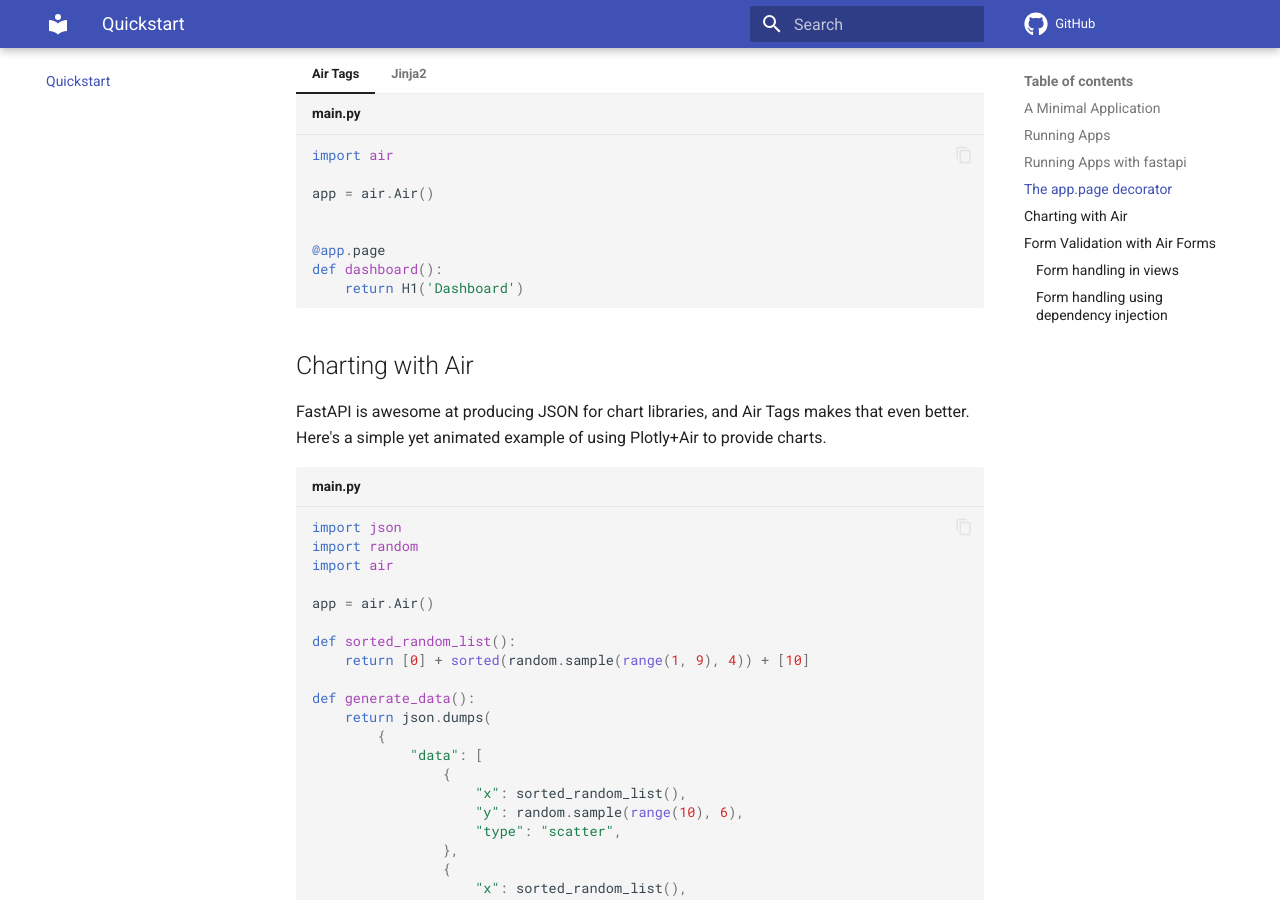
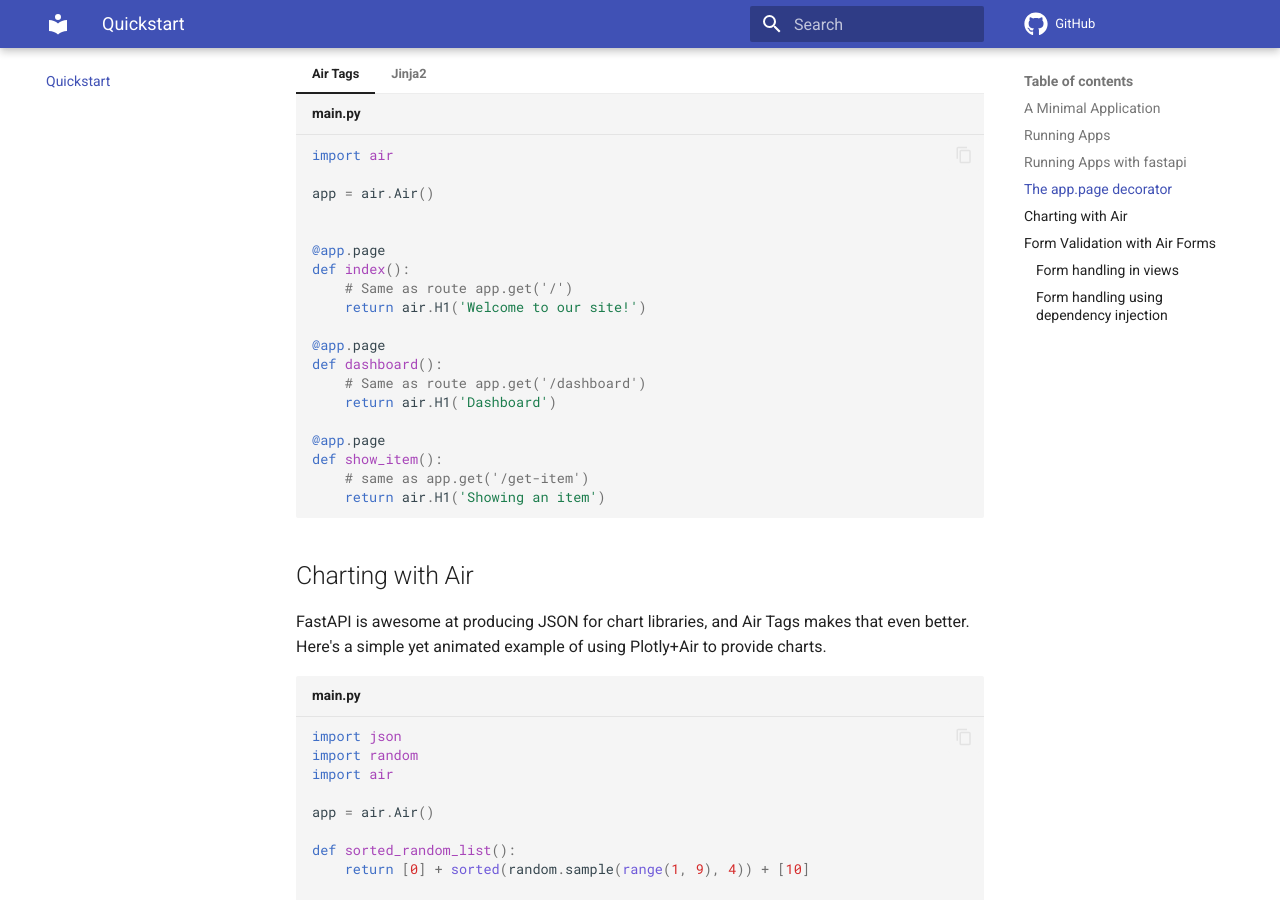
Before and after one commit to feldroy/air, an MkDocs documentation site: the page built from docs/quickstart.md, in a window 1280 px wide and 900 px high, scrolled down 1803 px. Built offline with MkDocs 1.6.1 and Material for MkDocs 9.7.7, drawn with Linux system fonts in a browser that asks for light colours; comment, search, counter and statistics services are not loaded; some of the changed text lies outside the part shown.

Commit message:
Fix most of the quickstart
Co-Authored-By: vanessapigwin <72374043+vanessapigwin@users.noreply.github.com>

````diff
--- a/docs/quickstart.md
+++ b/docs/quickstart.md
@@ -108,8 +108,19 @@ For simple HTTP GET requests, Air provides the handy `@app.page` shortcut.
 
 
     @app.page
+    def index():
+        # Same as route app.get('/')
+        return air.H1('Welcome to our site!')
+
+    @app.page
     def dashboard():
-        return H1('Dashboard')
+        # Same as route app.get('/dashboard')
+        return air.H1('Dashboard')
+
+    @app.page
+    def show_item():
+        # same as app.get('/get-item')
+        return air.H1('Showing an item')
     ```
 
 
@@ -237,26 +248,24 @@ Built on pydantic's `BaseModel`, the `air.AirForm` class is used to validate dat
     class CheeseForm(air.AirForm):
         model = CheeseModel
 
-
     @app.page
-    async def cheese():
-        return air.Html(
+    async def index():
+        return air.layouts.mvpcss(
             air.H1("Cheese Form"),
             air.Form(
-                air.Input(name="name"),
-                air.Input(name="age", type="number"),
+                air.Input(name="name", placeholder='name of cheese'),
+                air.Input(name="age", type="number", placeholder='age'),
                 air.Button("Submit", type="submit"),
                 method="post",
                 action="/cheese-info",
             ),
         )
 
-
     @app.post("/cheese-info")
     async def cheese_info(request: Request):
-        cheese = await CheeseForm.validate(request)
+        cheese = await CheeseForm.from_request(request)
         if cheese.is_valid:
-            return air.Html(air.H1(cheese.data.name))
+            return air.Html(air.H1(f'{cheese.data.name} age {cheese.data.age}'))
         return air.Html(air.H1(f"Errors {len(cheese.errors)}"))
     ```
 
@@ -292,15 +301,15 @@ Built on pydantic's `BaseModel`, the `air.AirForm` class is used to validate dat
 
     @app.post("/cheese-info")
     async def cheese_info(request: Request):
-        cheese = await CheeseForm.validate(request)
+        cheese = await CheeseForm.from_request(request)
         return jinja(request, name="cheese_info.html", cheese=cheese)
     ```
 
     ```jinja title="templates/cheese_form.html"
     <h1>Cheese Form</h1>
     <form method="post" action="/cheese-info">
-      <input name="name">
-      <input name="age" type="number">
+      <input name="name" placeholder="name of cheese">
+      <input name="age" type="number" placeholder="age of cheese">
       <button type="submit">Submit</button>
     </form>
     ```
````
Also changed, not shown: other parts of docs/quickstart.md (+4 -0 lines).
